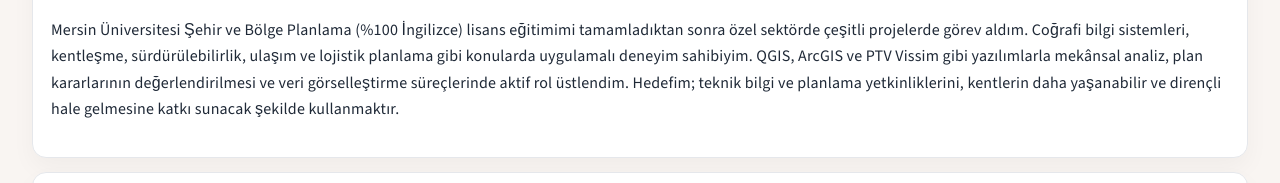
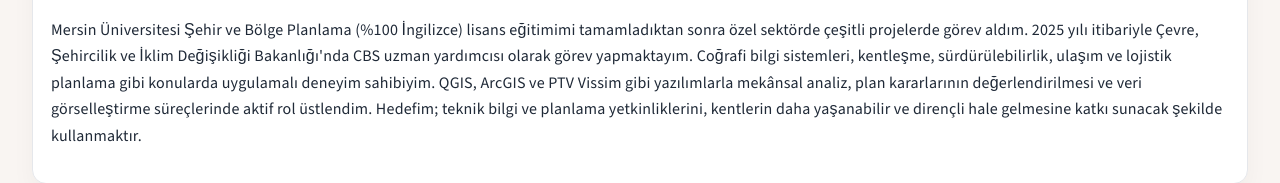
Before and after one commit to sumeyraguvelioglu-karatay/kisisel_web_sayfasi, a plain HTML site: page index.html in a window 1280 px wide. Shown: the part 324-507 px from the top of the page. Drawn offline with nearby package versions, Linux system fonts and the light colour scheme.

Commit message:
Update index.html

```diff
--- a/index.html
+++ b/index.html
@@ -24,7 +24,7 @@
   <section class="card fade-in">
     <h2>👩🏻‍💻 Hakkımda</h2>
     <p>
-      Mersin Üniversitesi Şehir ve Bölge Planlama (%100 İngilizce) lisans eğitimimi tamamladıktan sonra özel sektörde çeşitli projelerde görev aldım. Coğrafi bilgi sistemleri, kentleşme, sürdürülebilirlik, ulaşım ve lojistik planlama gibi konularda uygulamalı deneyim sahibiyim. QGIS, ArcGIS ve PTV Vissim gibi yazılımlarla mekânsal analiz, plan kararlarının değerlendirilmesi ve veri görselleştirme süreçlerinde aktif rol üstlendim. Hedefim; teknik bilgi ve planlama yetkinliklerini, kentlerin daha yaşanabilir ve dirençli hale gelmesine katkı sunacak şekilde kullanmaktır.
+      Mersin Üniversitesi Şehir ve Bölge Planlama (%100 İngilizce) lisans eğitimimi tamamladıktan sonra özel sektörde çeşitli projelerde görev aldım. 2025 yılı itibariyle Çevre, Şehircilik ve İklim Değişikliği Bakanlığı'nda CBS uzman yardımcısı olarak görev yapmaktayım. Coğrafi bilgi sistemleri, kentleşme, sürdürülebilirlik, ulaşım ve lojistik planlama gibi konularda uygulamalı deneyim sahibiyim. QGIS, ArcGIS ve PTV Vissim gibi yazılımlarla mekânsal analiz, plan kararlarının değerlendirilmesi ve veri görselleştirme süreçlerinde aktif rol üstlendim. Hedefim; teknik bilgi ve planlama yetkinliklerini, kentlerin daha yaşanabilir ve dirençli hale gelmesine katkı sunacak şekilde kullanmaktır.
     </p>
   </section>
 
@@ -162,4 +162,5 @@
 </script>
 
 </body>
+
 </html>
```
